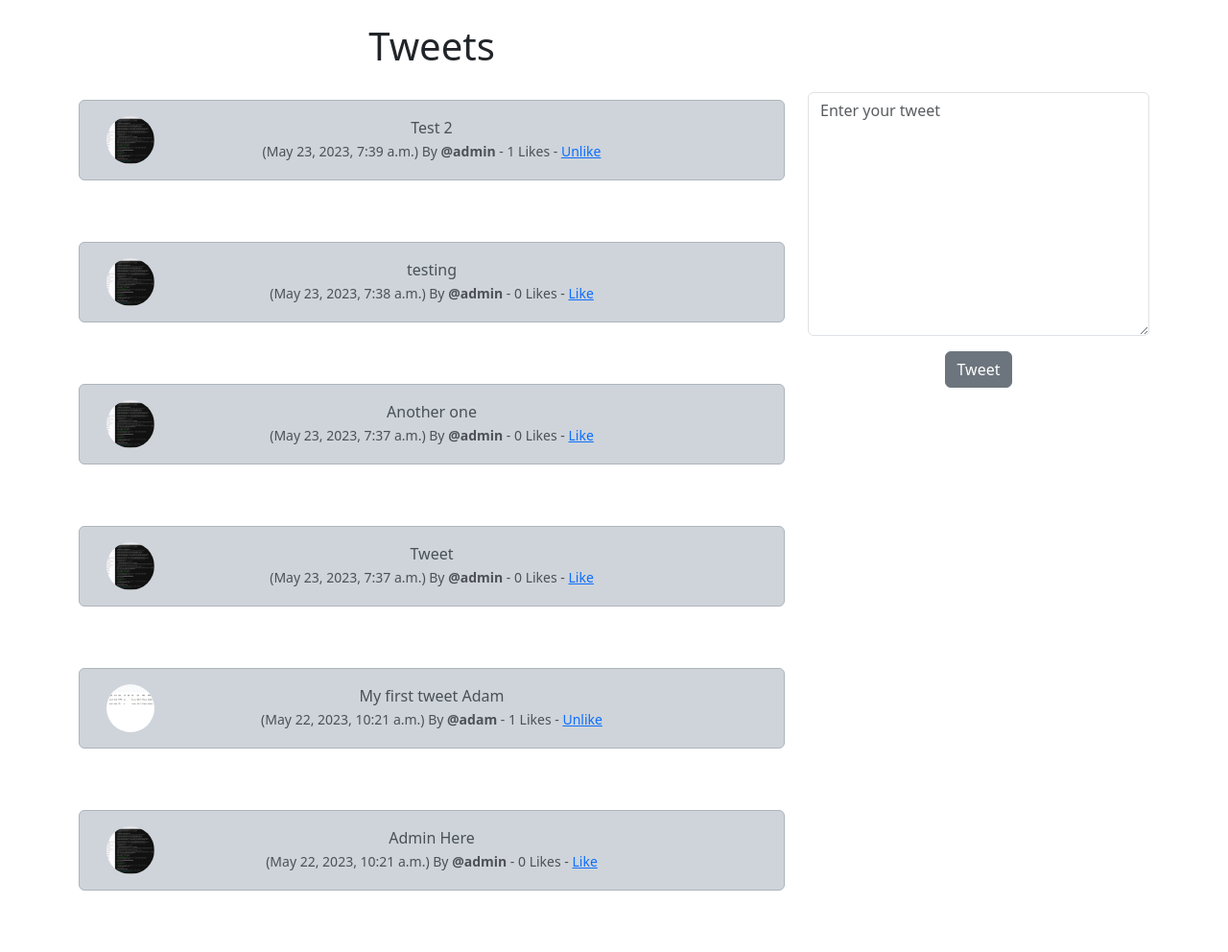
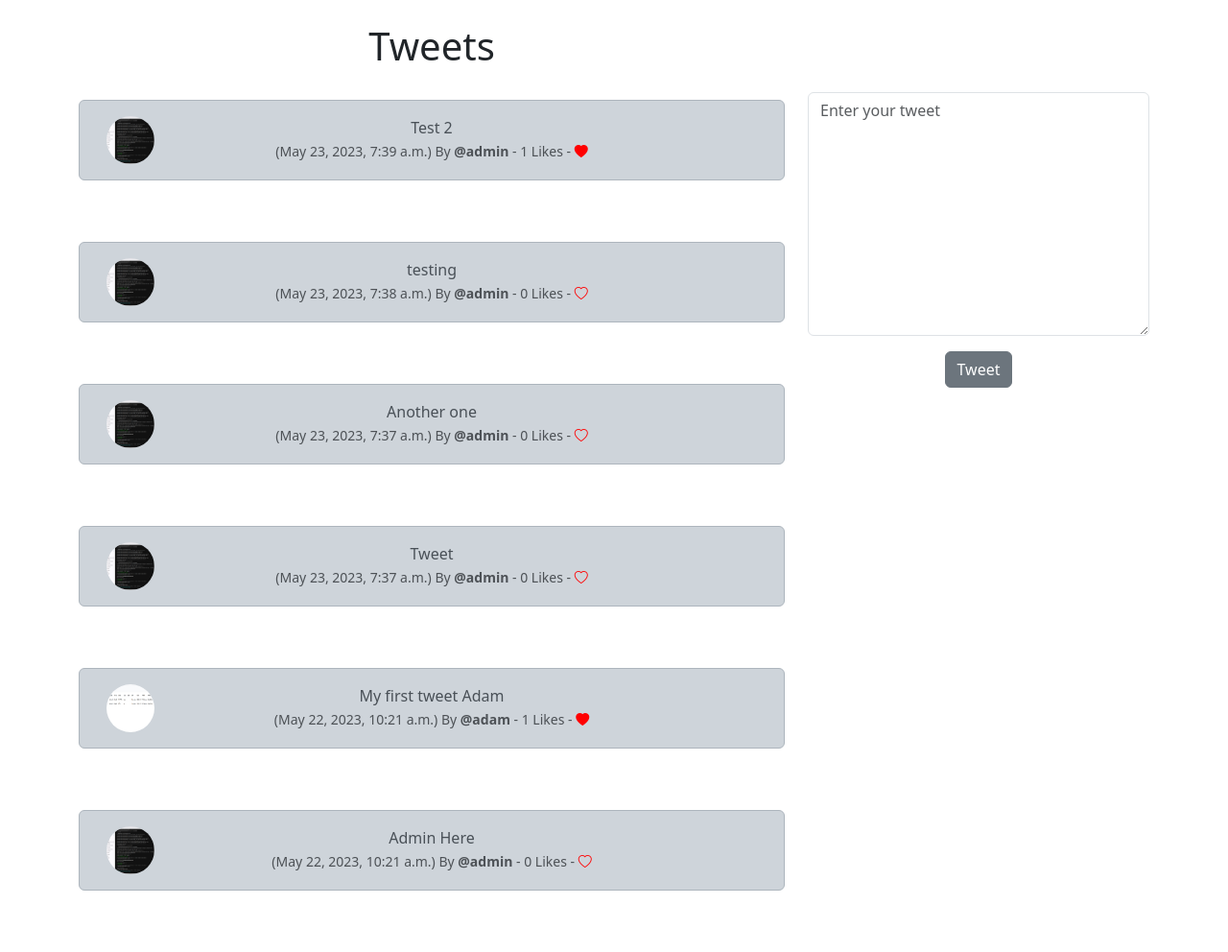
Before and after one commit to adityasurana3/Django-twitter, a Django app: page / in a window 1280 px wide. Shown: the part 56-1048 px from the top of the page at 96% size. Run offline with Django 4.2, Linux system fonts and the light colour scheme; a user stored in the database is signed in; data comes from the database, SQL or seed files in the repository; both versions use the stored data as it was after the commit.

Commit message:
icon added for like and unlike

```diff
--- a/templates/base.html
+++ b/templates/base.html
@@ -6,6 +6,7 @@
     <title>Tweets</title>
     <link href="https://cdn.jsdelivr.net/npm/bootstrap@5.3.0-alpha3/dist/css/bootstrap.min.css" rel="stylesheet"
           integrity="sha384-KK94CHFLLe+nY2dmCWGMq91rCGa5gtU4mk92HdvYe+M/SXH301p5ILy+dN9+nJOZ" crossorigin="anonymous">
+    <link rel="stylesheet" href="https://cdn.jsdelivr.net/npm/bootstrap-icons@1.10.5/font/bootstrap-icons.css">
   </head>
   <body>
     {% include 'includes/navbar.html' %}
--- a/templates/home.html
+++ b/templates/home.html
@@ -23,13 +23,14 @@
                             {{tweet.body}}<br>
                             <small class="text-muted">
                                 ({{tweet.created_at}}) By
-                                <a class="text-muted text-decoration-none" href="{% url 'profile' tweet.user.id %}"><b>@{{tweet.user.username}}</b></a>
+                                <a class="text-muted text-decoration-none" href="{% url 'profile' tweet.user.id %}"><b>@{{tweet.user.username}}</b></a> - {{tweet.number_of_likes}} Likes -
                                 {% if user in tweet.likes.all %}
-                                - {{tweet.number_of_likes}} Likes - <a href="{% url 'tweet_like' tweet.id %}">Unlike</a>
+                                {% comment %} Unlike {% endcomment %}
+                                <a href="{% url 'tweet_like' tweet.id %}"><i class="bi bi-heart-fill" style="color:red"></i></a>
                                 {% else %}
-                                - {{tweet.number_of_likes}} Likes - <a href="{% url 'tweet_like' tweet.id %}">Like</a>
+                                {% comment %} Like {% endcomment %}
+                                <a href="{% url 'tweet_like' tweet.id %}"><i class="bi bi-heart" style="color:red"></i></a>
                                 {% endif %}
-
                             </small>
                         </div>
                     </div>
--- a/tweet/views.py
+++ b/tweet/views.py
@@ -127,7 +127,7 @@ def tweet_like(request,pk):
             tweet.likes.remove(request.user)
         else:
             tweet.likes.add(request.user)
-        return redirect('home')
+        return redirect(request.META.get('HTTP_REFERER'))
     else:
         messages.warning(request, 'You must be logged in')
         return redirect('home')
```
Also changed, not shown: templates/tweet/profile.html (+8 -0 lines), db.sqlite3, 1 other file.
